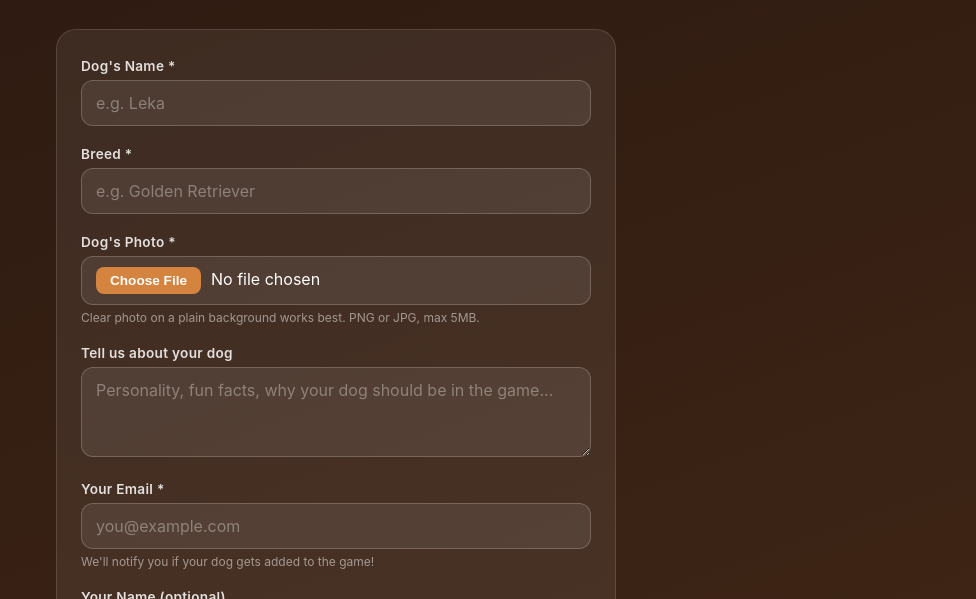
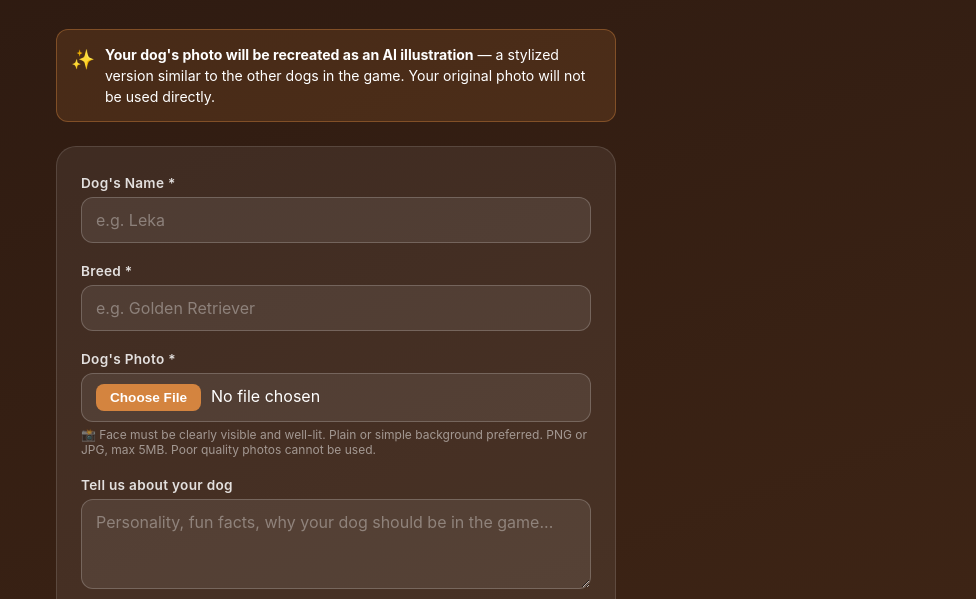
Before and after one commit to ddandin/sudogu, a website: page add-your-dog.html in a window 1280 px wide. Shown: the part 201-800 px from the top of the page, without its empty margins (304-1280 px from the left). Drawn offline with Linux system fonts and the light colour scheme.

Commit message:
add AI illustration notice and photo quality requirements

```diff
--- a/add-your-dog.html
+++ b/add-your-dog.html
@@ -167,6 +167,21 @@
         }
 
         .privacy-note a { color: #d4843f; }
+
+        .ai-notice {
+            display: flex;
+            align-items: flex-start;
+            gap: 10px;
+            background: rgba(212, 132, 63, 0.15);
+            border: 1.5px solid rgba(212, 132, 63, 0.4);
+            border-radius: 12px;
+            padding: 14px;
+            margin-bottom: 24px;
+            font-size: 0.88rem;
+            line-height: 1.5;
+        }
+
+        .ai-notice-icon { font-size: 1.2rem; flex-shrink: 0; margin-top: 1px; }
     </style>
 </head>
 <body>
@@ -174,6 +189,13 @@
         <a href="index.html" class="back-link" style="display:inline-block; margin-bottom:20px;">← Back</a>
         <h1>Add Your Dog</h1>
         <p class="subtitle">Think your dog deserves to be in the game? Submit them here and they might appear in the next version of Sudogu!</p>
+
+        <div class="ai-notice">
+            <span class="ai-notice-icon">✨</span>
+            <div>
+                <strong>Your dog's photo will be recreated as an AI illustration</strong> — a stylized version similar to the other dogs in the game. Your original photo will not be used directly.
+            </div>
+        </div>
 
         <div class="form-card">
             <form id="dog-form">
@@ -194,7 +216,7 @@
                     <div id="photo-preview-wrap" style="display:none; margin-top:10px;">
                         <img id="photo-preview" style="max-width:100%; max-height:180px; border-radius:12px; border:2px solid #d4843f;">
                     </div>
-                    <p class="hint">Clear photo on a plain background works best. PNG or JPG, max 5MB.</p>
+                    <p class="hint">📸 Face must be clearly visible and well-lit. Plain or simple background preferred. PNG or JPG, max 5MB. Poor quality photos cannot be used.</p>
                 </div>
 
                 <div class="form-group">
```
